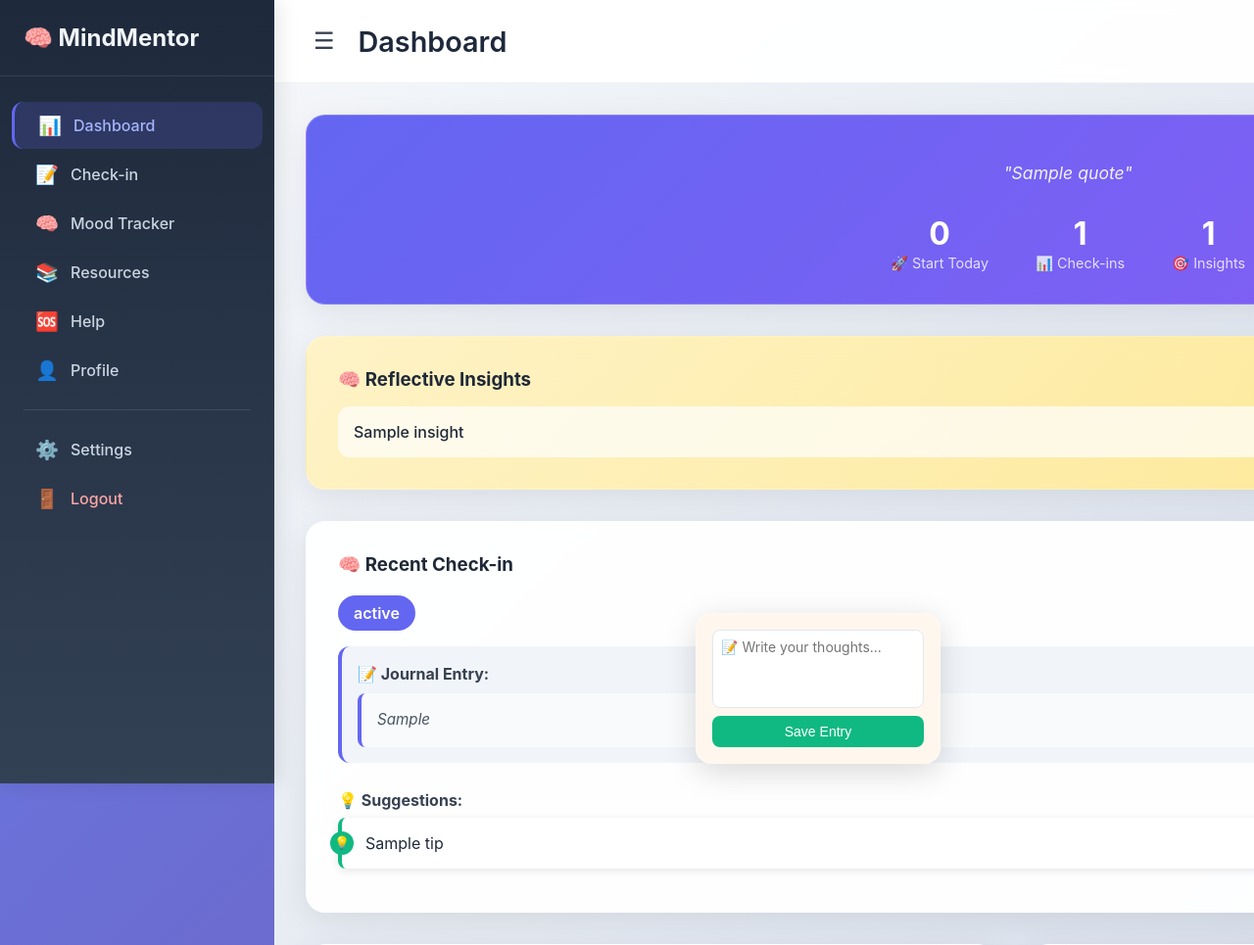
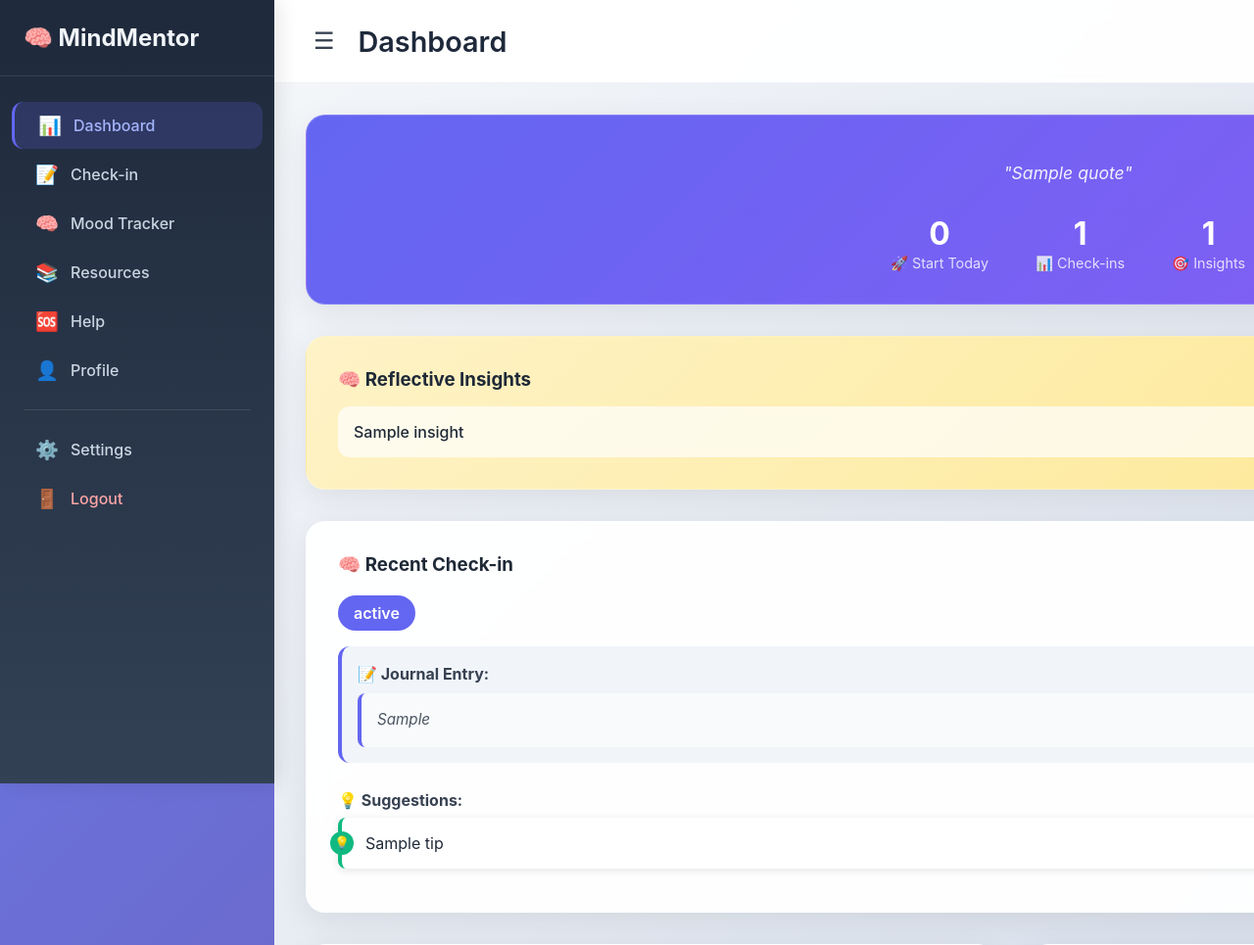
Before and after one commit to Antagonist-cmd/SachiSaheli, a Flask app: template mindmentor/server/templates/dashboard.html in a window 1280 px wide; the page is wider, and only the part inside the window is pictured. Shown: the top 965 px of that part at 98% size. Run offline with Flask 3, Linux system fonts and the light colour scheme; the template is opened without the code that fills it: most values are stand-ins (such as "Sample title", 1, 10 or a date in 2020); parts of the project's set-up code (start-up, migrations or seed data) failed here and were passed over.

Commit message:
2 salafi9cfnbdsihfbsiufbvhj

```diff
--- a/mindmentor/server/templates/dashboard.html
+++ b/mindmentor/server/templates/dashboard.html
@@ -329,12 +329,6 @@
     </main>
   </div>
 
-  <!-- Floating Journal (repositioned) -->
-  <form id="journalForm" class="journal-floating" method="POST" action="/api/mood/journal">
-    <textarea name="journal_entry" placeholder="📝 Write your thoughts..." required></textarea>
-    <button type="submit">Save Entry</button>
-  </form>
-
   <!-- All your existing script tags and data -->
   <script id="moodData" type="application/json">{{ moods | tojson }}</script>
   <script id="chartConfig" type="application/json">
```
